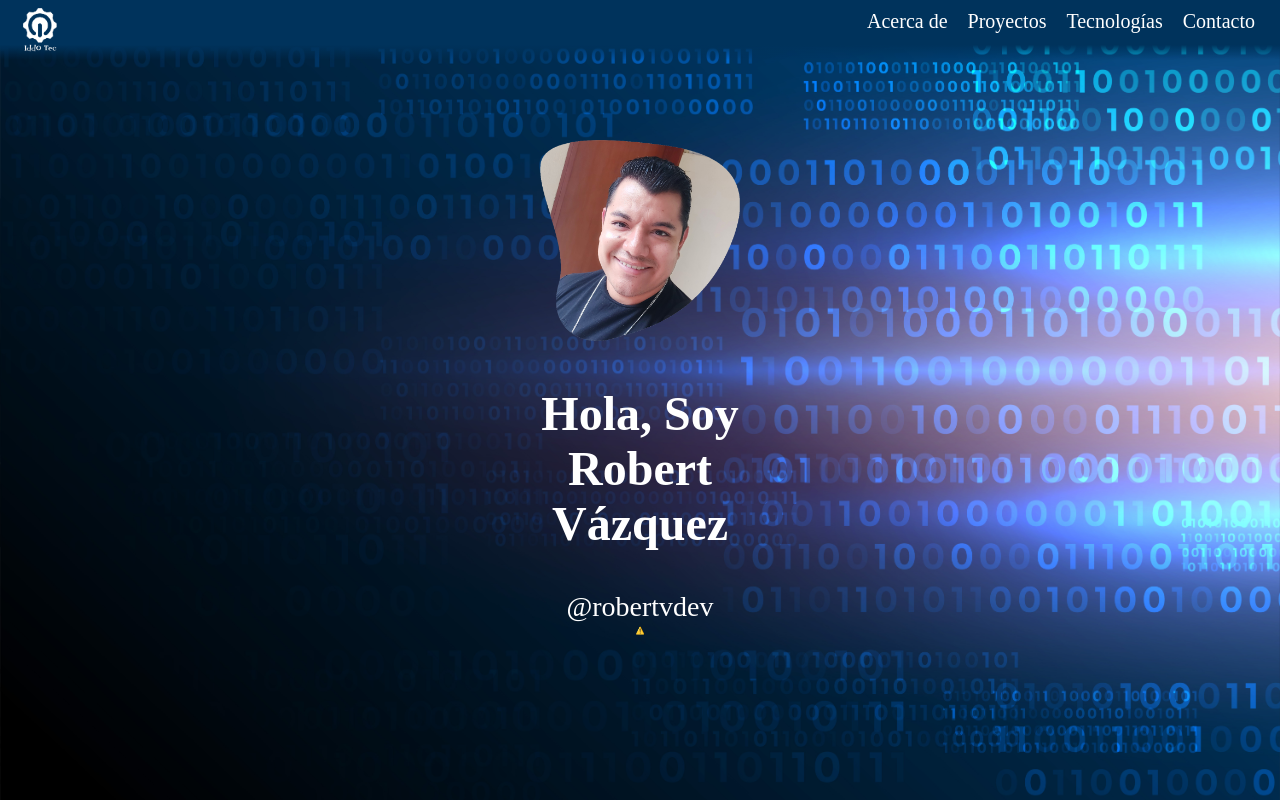
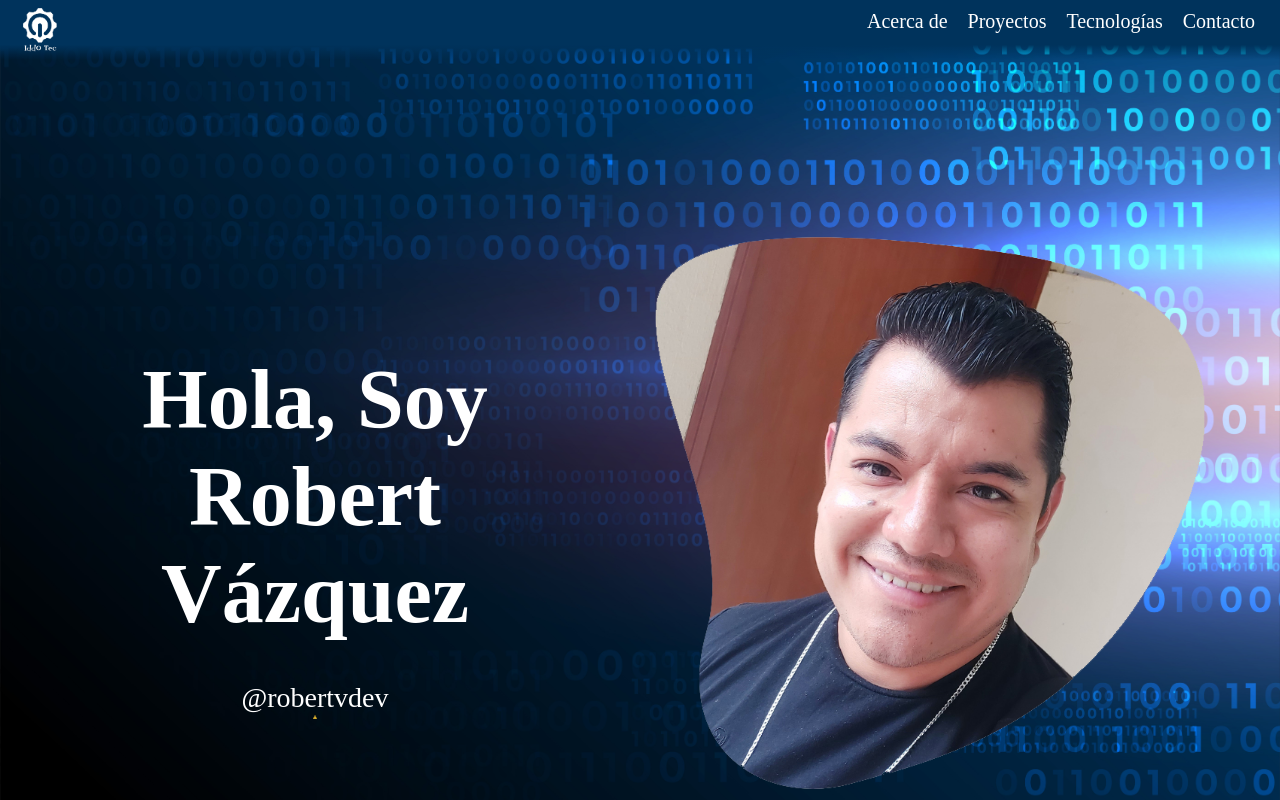
Before and after one commit to RobertCoderDev/portfolio, a Next.js app: page / in a window 1280 px wide. Shown: the top 800 px of the page. Built offline with nearby package versions, Linux system fonts and the light colour scheme; no server answers.

Commit message:
se concluyo con el hero y con el navbar

```diff
--- a/src/app/components/Hero.jsx
+++ b/src/app/components/Hero.jsx
@@ -1,24 +1,36 @@
 import Image from "next/image";
+import { useEffect, useState } from "react";
 import mobile from "@public/yoMobile.png";
 import desktop from "@public/yo.png";
 import styles from "@styles/Hero.module.css";
 import { Player } from "@lottiefiles/react-lottie-player";
 import { motion } from "framer-motion";
 
-let foto = mobile;
 
-if (typeof window !== "undefined") {
+const Hero = () => {
+    const [foto, setFoto] = useState(mobile)
+
+    const handleResize = () => {
         const screenWidth = window.innerWidth;
-    if (screenWidth <= 1200) {
-        foto = mobile;
+        if (screenWidth < 1200) {
+            setFoto(foto)
         } else {
-        foto = desktop;
+            setFoto(desktop)
         }
     }
 
-const Hero = () => {
+    useEffect(() => {
+        handleResize();
+        window.addEventListener("resize", handleResize);
+
+        return () => {
+            window.removeEventListener("resize", handleResize);
+        };
+    // eslint-disable-next-line react-hooks/exhaustive-deps
+    }, [])
+
     return (
-        <>
+        <div className={styles.container}>
             <motion.div
                 className={styles.motion}
                 initial={{ opacity: 0, scale: 0.5 }}
@@ -31,6 +43,7 @@ const Hero = () => {
             >
                 <Image className={styles.foto} src={foto} alt="yo" priority quality={100} />
             </motion.div>
+            <div className={styles.divNombre}>
                 <h1 className={styles.nombre}>Hola, Soy Robert Vázquez</h1>
                 <p className={styles.tag}>@robertvdev</p>
                 <Player
@@ -39,7 +52,8 @@ const Hero = () => {
                     loop
                     src="https://assets8.lottiefiles.com/temporary_files/9SxYT7.json"
                 ></Player>
-        </>
+            </div>
+        </div>
     );
 };
 
--- a/src/app/components/Links.jsx
+++ b/src/app/components/Links.jsx
@@ -1,21 +1,22 @@
 import { Link } from 'react-scroll';
-import { useEffect } from 'react';
+import { useEffect, useState } from 'react';
 import styles from '@styles/Link.module.css'
 import styles2 from '@styles/Linkfull.module.css'
 
 const Links = ({handle}) => {
-    let style = styles2
 
+    const [style, setStyle] = useState(styles2)
 
-    if (typeof window !== 'undefined') {
+    useEffect(() => {
         const screenWidth = window.innerWidth;
-        if (screenWidth <= 1200) {
-            style = styles
+        if (screenWidth < 1200) {
+            setStyle(styles)
+            console.log('soy mobile');
         } else {
-            style = styles2
+            setStyle(styles2)
+            console.log('soy desktop');
         }
-    }
-
+    },[])
 
     return (
         <ul className={style.nav} >
--- a/src/app/components/Navbar.jsx
+++ b/src/app/components/Navbar.jsx
@@ -1,4 +1,4 @@
-import { useState, useEffect } from 'react';
+import { useState, useEffect, useRef } from 'react';
 import styles from '@styles/Navbar.module.css';
 import { Link } from 'react-scroll';
 import Image from 'next/image';
@@ -7,19 +7,24 @@ import Menu from '@components/Menu';
 import Links from '@components/Links';
 
 const Navbar = () => {
-    const [isVisible, setIsVisible] = useState(true);
+    const [isVisible, setIsVisible] = useState(false);
 
-    useEffect(() => {
     const handleResize = () => {
         const screenWidth = window.innerWidth;
 
-            if (screenWidth <= 1200) {
+        if (screenWidth < 1200) {
             setIsVisible(false);
         } else {
             setIsVisible(true);
         }
-        };
+    }
+
+    useEffect(() => {
+        handleResize(); // Llamar a la función una vez al iniciar
+
         window.addEventListener("resize", handleResize);
+
+        window.scrollTo(0, 0)
 
         return () => {
             window.removeEventListener("resize", handleResize);
@@ -32,13 +37,9 @@ const Navbar = () => {
         setOpenMenu(!openMenu);
     };
 
-    const handleCloseMenu = () => {
-        setOpenMenu(false);
-    };
-
     return (
         <nav className={styles.navbar}>
-            <Link className={styles.logo} to="home" smooth={true} duration={200}><Image src={logo} alt='logo' /></Link>
+            <Link className={styles.logo} to="home" smooth={true}  offset={-60} duration={200}><Image src={logo} alt='logo' /></Link>
             <div className={styles.link}>
                 {isVisible ? <Links handle={handleToggleMenu} /> : <Menu open={openMenu} handle={handleToggleMenu} />}
             </div>
--- a/src/styles/Hero.module.css
+++ b/src/styles/Hero.module.css
@@ -1,3 +1,9 @@
+.container{
+    display: flex;
+    flex-direction: column;
+    align-items: center;
+    width: 100%;
+}
 .motion{
     margin-top: 2rem;
 }
@@ -20,3 +26,40 @@
     width: 25rem;
     height: 25rem;
 }
+
+/* media query */
+
+@media (min-width: 1200px) {
+    .container{
+        flex-direction: row-reverse;
+        justify-content: center;
+        height: 91rem;
+    }
+    .motion{
+        margin-top: 0;
+    }
+    .foto {
+        width: 55rem;
+        height: auto;
+        margin-left: 10rem;
+    }
+    .divNombre {
+        display: flex;
+        flex-direction: column;
+        align-items: center;
+    }
+    .nombre {
+        font-size: 8.4rem;
+        text-align: center;
+        width: 48rem;
+    }
+    .tag {
+        font-size: 2.8rem;
+        text-align: center;
+        margin-top: 4rem;
+    }
+    .lottie {
+        width: 43rem;
+        height: 43rem;
+    }
+}
--- a/src/styles/Main.module.css
+++ b/src/styles/Main.module.css
@@ -16,7 +16,6 @@
     align-items: center;
     width: 100%;
     height: 81rem;
-    padding: 6rem;
     font-size: 3rem;
     border-bottom: solid 0.1rem rgba(255, 255, 255, 0.682);
 }
@@ -65,3 +64,11 @@
     color: #fff;
     text-decoration: none;
 }
+
+/* media query */
+
+@media (min-width: 1200px) {
+    .hero {
+        height: 91rem;
+    }
+}
```
Lines whose indentation alone changed are shown as unchanged.
